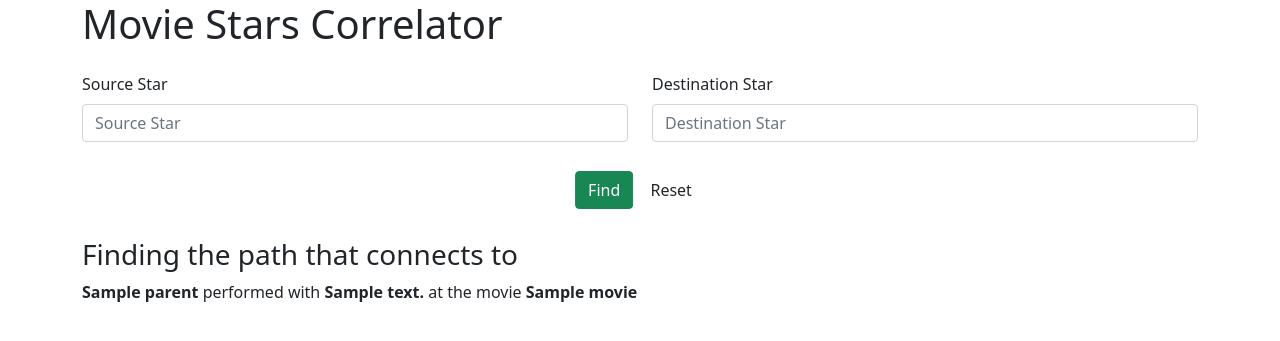
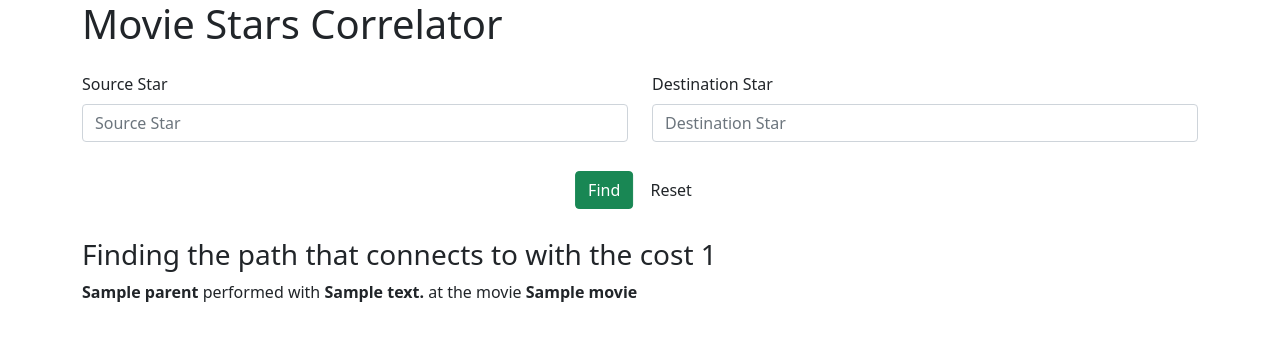
Before and after one commit to andersonfernandes/movie-stars-correlator, a Flask app: template templates/root.html in a window 1280 px wide. Shown: the top 341 px of the page. Run offline with Flask 2, Linux system fonts and the light colour scheme; the template is opened without the code that fills it: most values are stand-ins (such as "Sample title", 1, 10 or a date in 2020).

Commit message:
Add correlator cost
Signed-off-by: Anderson Fernandes <fernandesanderson14@gmail.com>

```diff
--- a/templates/root.html
+++ b/templates/root.html
@@ -26,7 +26,7 @@
 
 {% if (correlator_data != None and source != '' and destination != '') %}
 <div class="pt-5">
-  <h3>Finding the path that connects {{request.form['source']}} to {{request.form['destination']}}</h3>
+  <h3>Finding the path that connects {{request.form['source']}} to {{request.form['destination']}} with the cost {{correlator_data|length}}</h3>
 
   {% for relation in correlator_data %}
     <p><b>{{relation['parent']}}</b> performed with <b>{{relation['description']}}</b> at the movie <b>{{relation['movie']}}</b></p>
```
